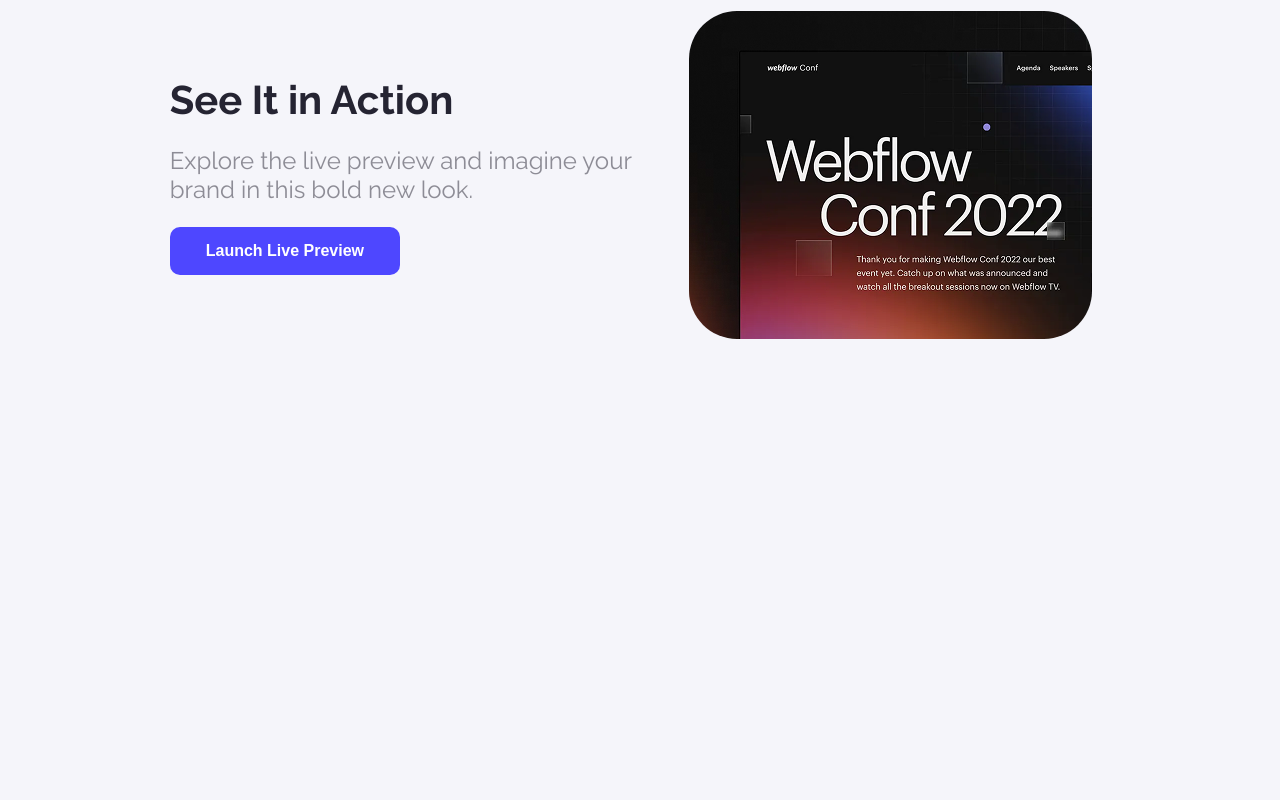
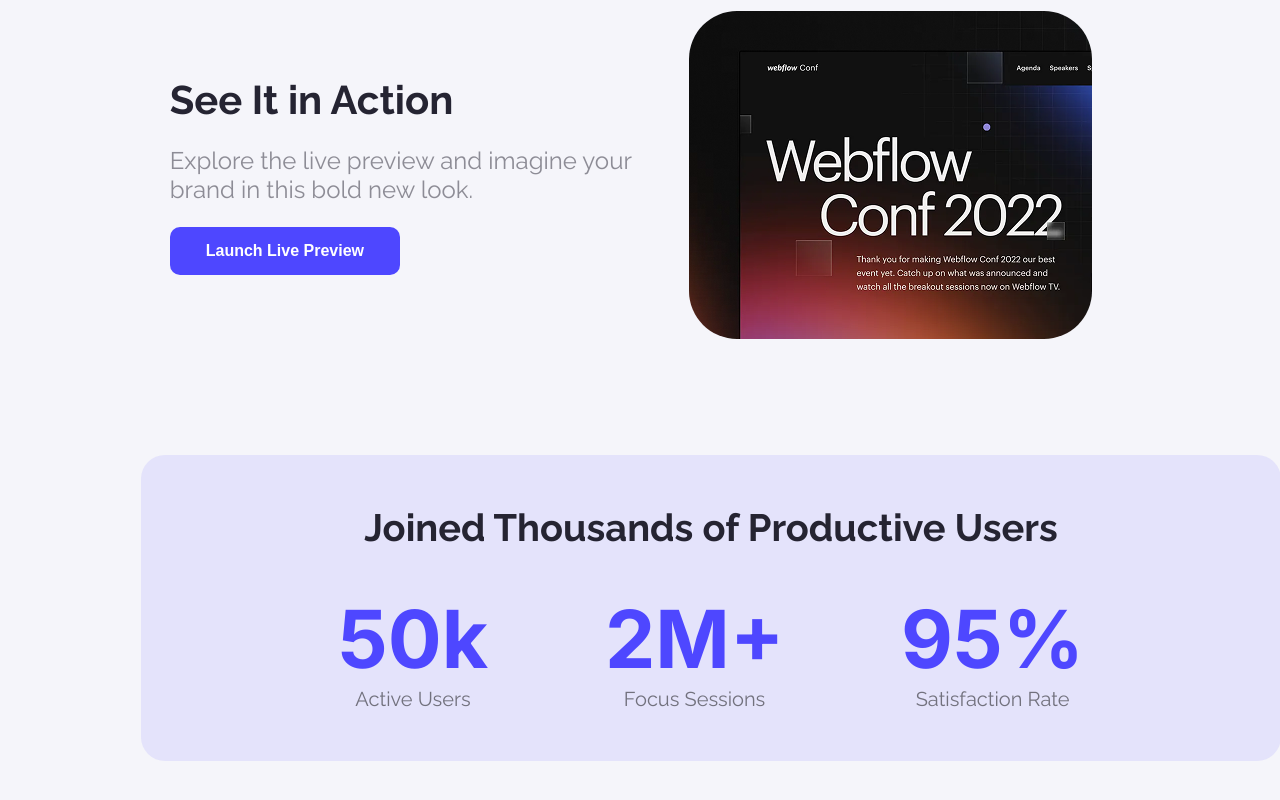
Before and after one commit to motahermahmudrakib/UI-templete, a plain HTML site: page index.html in a window 1280 px wide. Shown: the part 905-1705 px from the top of the page. Before the commit the page ends 1360 px from the top, so only its background shows below. Drawn offline with Linux system fonts and the light colour scheme.

Commit message:
added productive-user section

```diff
--- a/index.html
+++ b/index.html
@@ -8,6 +8,12 @@
     <link rel="preconnect" href="https://fonts.gstatic.com" crossorigin />
     <link
       href="https://fonts.googleapis.com/css2?family=Raleway:wght@400;700;900&display=swap"
+      rel="stylesheet"
+    />
+    <link rel="preconnect" href="https://fonts.googleapis.com" />
+    <link rel="preconnect" href="https://fonts.gstatic.com" crossorigin />
+    <link
+      href="https://fonts.googleapis.com/css2?family=Inter:ital,opsz,wght@0,14..32,100..900;1,14..32,100..900&family=Raleway:ital,wght@0,100..900;1,100..900&display=swap"
       rel="stylesheet"
     />
     <link rel="stylesheet" href="styles/new.css" />
@@ -37,6 +43,23 @@
         </div>
         <img class="action-imge" src="Assets/wc-mini.png" alt="" />
       </section>
+      <section class="user">
+        <h3 class="user-title">Joined Thousands of Productive Users</h3>
+        <div class="productive-container inter-noral">
+          <div class="pruductive">
+            <h2 class="p-title">50k</h2>
+            <h4 class="p-description">Active Users</h4>
+          </div>
+          <div class="pruductive">
+            <h2 class="p-title">2M+</h2>
+            <h4 class="p-description">Focus Sessions</h4>
+          </div>
+          <div class="pruductive">
+            <h2 class="p-title">95%</h2>
+            <h4 class="p-description">Satisfaction Rate</h4>
+          </div>
+        </div>
+      </section>
     </main>
   </body>
 </html>
--- a/styles/new.css
+++ b/styles/new.css
@@ -4,7 +4,13 @@
   padding: 0;
   box-sizing: border-box;
 }
+/* font family */
 
+.inter-normal {
+  font-family: "Inter", sans-serif;
+  font-optical-sizing: auto;
+  font-style: normal;
+}
 body {
   font-family: "Raleway", sans-serif;
   background-color: #f5f5fa;
@@ -97,3 +103,47 @@ main {
   height: 328px;
   aspect-ratio: 403/328;
 }
+
+/* productive user */
+.user{
+  width: 1140px;
+padding: 50px 80px;
+text-align: center;
+gap: 10px;
+border-radius: 24px;
+background: rgba(78, 71, 255, 0.10);
+margin-top: 116px;
+margin-bottom: 137px;
+}
+.user-title{
+  color: #252432;
+text-align: center;
+font-size: 38px;
+font-style: normal;
+font-weight: 700;
+
+}
+.productive-container{
+  display: flex;
+  justify-content: space-evenly;
+  margin-top: 40px;
+}
+
+.p-title{
+
+  color:  #4E47FF;
+  font-family: inter;
+font-size: 80px;
+font-style: normal;
+font-weight: 700;
+line-height: normal;
+}
+.p-description{
+  color: rgba(0, 0, 0, 0.50);
+
+text-align: center;
+font-size: 20px;
+font-style: normal;
+font-weight: 400;
+line-height: normal;
+}
```
